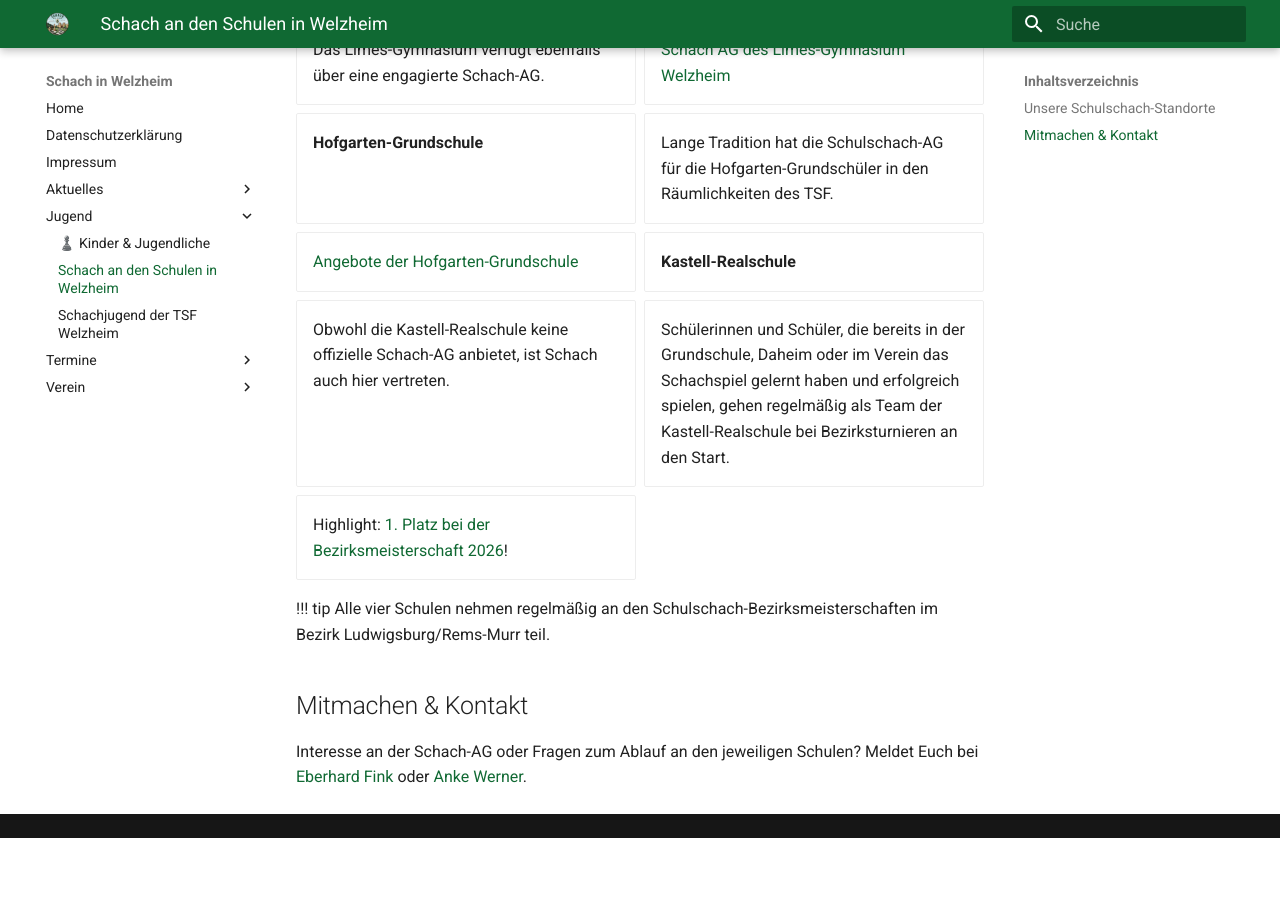
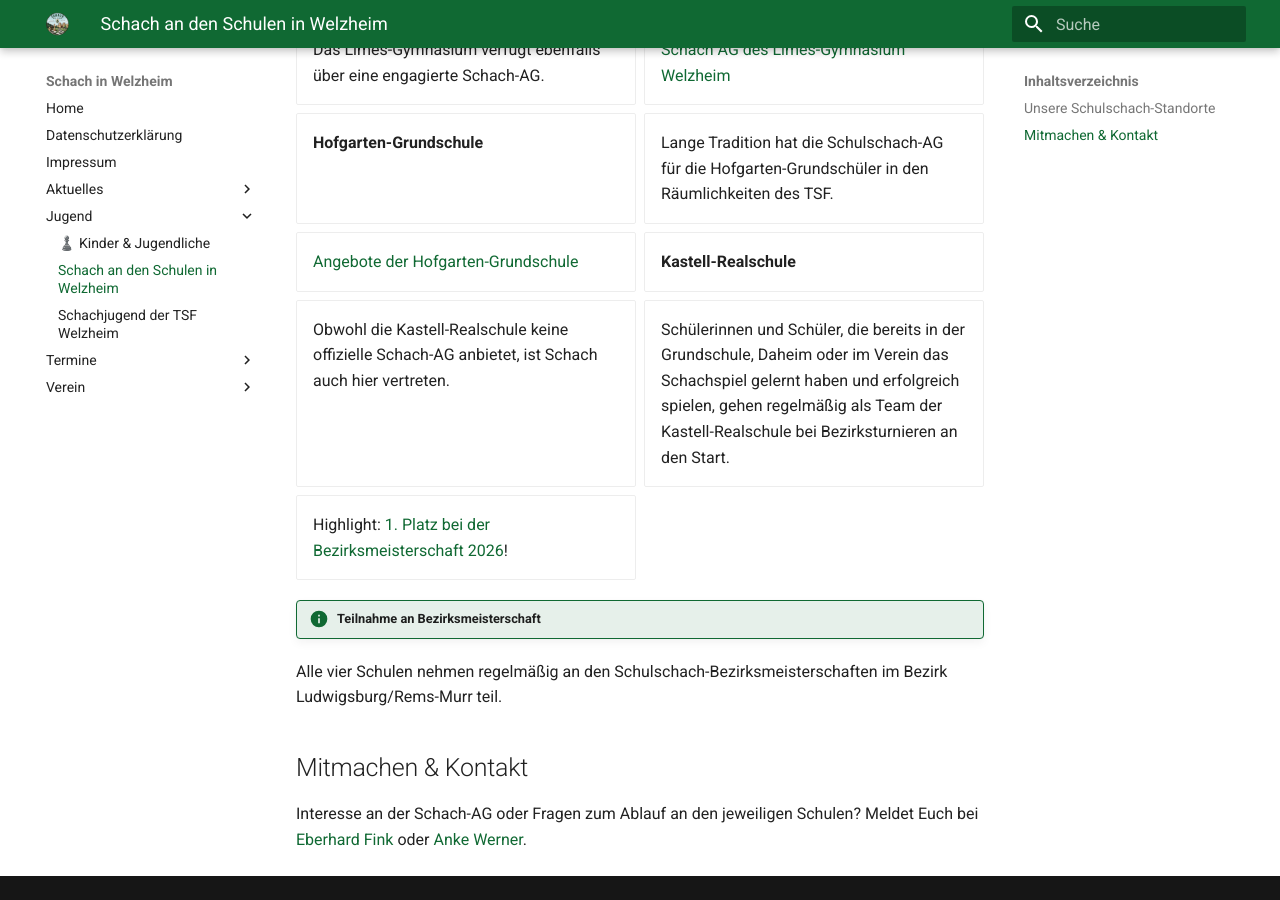
Before and after one commit to schachwelzheim/schachwelzheim, an MkDocs documentation site: the page built from docs/jugend/schach-ags.md, in a window 1280 px wide and 900 px high, scrolled down 742 px. Built offline with MkDocs 1.6.1 and Material for MkDocs 9.7.7, drawn with Linux system fonts in a browser that asks for light colours; before the commit the page ends 1580 px from its top, so only the background shows below that.

Commit message:
Update tip to info block for Bezirksmeisterschaft

```diff
--- a/docs/jugend/schach-ags.md
+++ b/docs/jugend/schach-ags.md
@@ -32,7 +32,8 @@ Zurzeit gibt es an drei Schulen aktive Schach-AGs.
 
 </div>
 
-!!! tip Alle vier Schulen nehmen regelmäßig an den Schulschach-Bezirksmeisterschaften im Bezirk Ludwigsburg/Rems-Murr teil.
+!!! info "Teilnahme an Bezirksmeisterschaft"
+   Alle vier Schulen nehmen regelmäßig an den Schulschach-Bezirksmeisterschaften im Bezirk Ludwigsburg/Rems-Murr teil.
 
 ## Mitmachen & Kontakt
 Interesse an der Schach-AG oder Fragen zum Ablauf an den jeweiligen Schulen? Meldet Euch bei [Eberhard Fink](mailto:schach@tsfwelzheim.de) oder [Anke Werner](mailto:Anke.Werner@svw.info).
```
